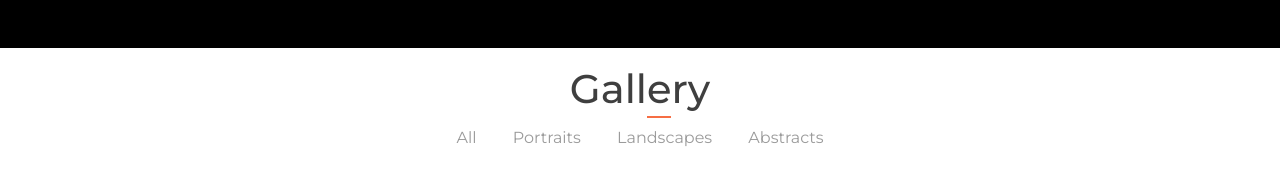
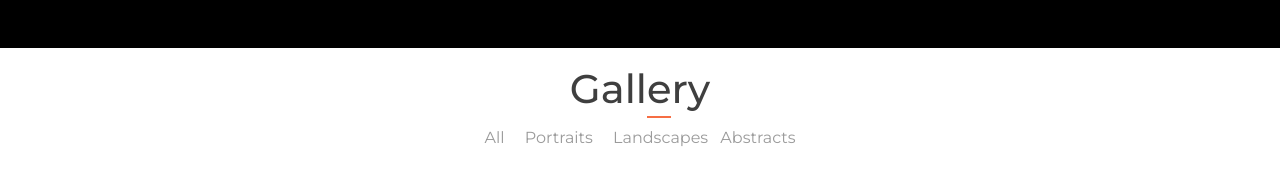
Before and after one commit to Trillzdboy/Art-Portfolio, a plain HTML site: page index.html in a window 1280 px wide. Shown: the part 1383-1555 px from the top of the page. Drawn offline with nearby package versions, Linux system fonts and the light colour scheme.

Commit message:
Update index.html

```diff
--- a/index.html
+++ b/index.html
@@ -79,9 +79,9 @@
            <div class="container py-3">
             <h2 class="text-center gallery_header" data-aos="rotate-c" data-aos-easing="ease-out-cubic" data-aos-duration="2000">Gall<span class="e_underline">e</span>ry</h2>
                 <ul class="list-unstyled list-inline text-center">
-                    <li class="list-inline-item pr-4"><a href="">All</a></li>
-                    <li class="list-inline-item pr-4"><a href="">Portraits</a></li>
-                    <li class="list-inline-item pr-4"><a href="">Landscapes</a></li>
+                    <li class="list-inline-item pr-2"><a href="">All</a></li>
+                    <li class="list-inline-item pr-2"><a href="">Portraits</a></li>
+                    <li class="list-inline-item pr2"><a href="">Landscapes</a></li>
                     <li class="list-inline-item"><a href="">Abstracts</a></li>
                 </ul>
 
```
